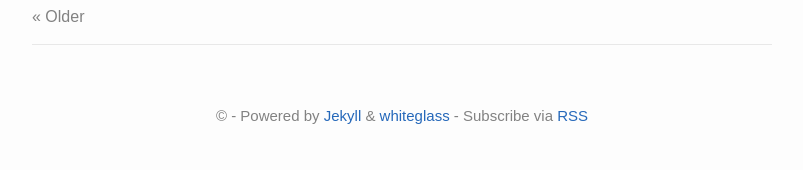
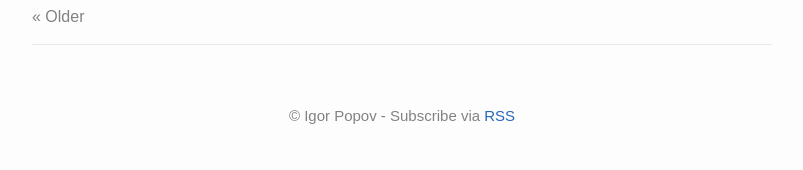
Before and after one commit to igorpopovio/igorpopovio.github.io, a Jekyll site: the page built from index.html, in a window 1280 px wide. Shown: the part 1775-1945 px from the top of the page, without its empty margins (238-1041 px from the left). Built offline with Jekyll 4.4.1, drawn with Linux system fonts in a browser that asks for light colours; the list of posts is cut into pages by our own code.

Commit message:
Customize footer
Signed-off-by: Igor Popov <igor@igorpopov.io>

```diff
--- a/_config.yml
+++ b/_config.yml
@@ -15,6 +15,7 @@
 # in the templates via {{ site.myvariable }}.
 title: Igor Popov
 email: igor@igorpopov.io
+author: Igor Popov
 description: >- # this means to ignore newlines until "baseurl:"
   Igor's website, a place where he writes about software development.
 baseurl: "" # the subpath of your site, e.g. /blog
--- a/_includes/footer_content.html
+++ b/_includes/footer_content.html
@@ -2,4 +2,4 @@
 {% if site.feed and site.feed.path %}
   {% assign feed_path = site.feed.path %}
 {% endif %}
-&copy; {{ site.author }} - Powered by <a href="https://jekyllrb.com">Jekyll</a> &amp; <a href="https://github.com/yous/whiteglass">whiteglass</a> - Subscribe via <a href="{{ feed_path | absolute_url }}">RSS</a>
+&copy; {{ site.author }} - Subscribe via <a href="{{ feed_path | absolute_url }}">RSS</a>
```
